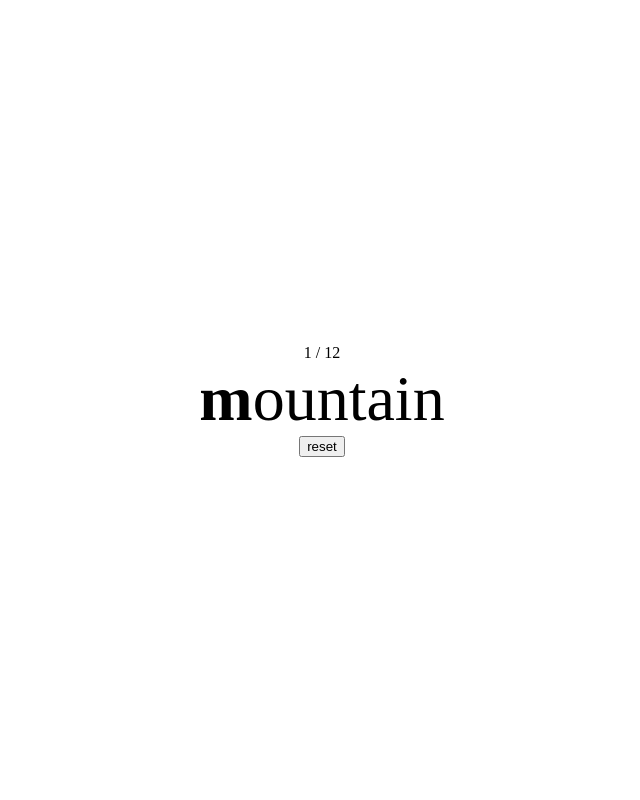
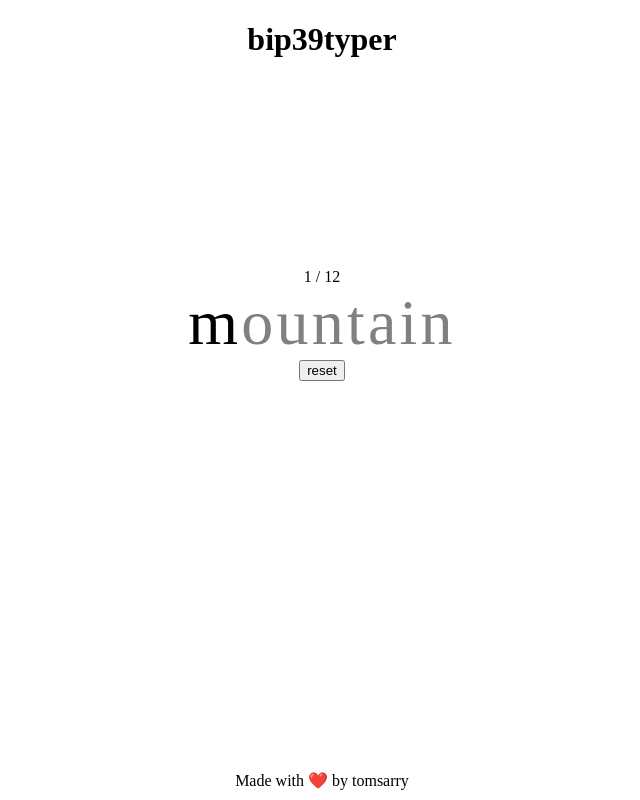
Before and after one commit to tomsarry/typer, a SvelteKit app: page / in a window 1280 px wide. Shown: the whole page, without its empty margins (318-958 px from the left). Built offline with nearby package versions, Linux system fonts and the light colour scheme.

Commit message:
refactor: fix double reset, add basic footer and header

```diff
--- a/src/routes/+layout.svelte
+++ b/src/routes/+layout.svelte
@@ -3,7 +3,13 @@
 </script>
 
 <div class="app">
+	<header>
+		<h1>bip39typer</h1>
+	</header>
+
 	<slot />
+
+	<footer>Made with ❤️ by tomsarry</footer>
 </div>
 
 <style>
@@ -11,7 +17,19 @@
 		min-height: 100vh;
 		display: flex;
 		flex-direction: column;
+		justify-content: space-between;
+		align-items: center;
+	}
+
+	header {
+		width: 100vw;
+		display: flex;
+		flex-direction: row;
 		justify-content: center;
 		align-items: center;
 	}
+
+	footer {
+		margin: 10px;
+	}
 </style>
--- a/src/routes/+page.svelte
+++ b/src/routes/+page.svelte
@@ -5,18 +5,19 @@
 	let userWordInput = '';
 	$: inputSize = userWordInput.length;
 	$: word = data.words[wordIndex];
+
+	$: if (data) {
+		userWordInput = '';
+		won = false;
+		wordIndex = 0;
+	}
+
 	let wordIndex = 0;
 	let won = false;
 
 	let start = undefined;
 	let end = undefined;
 	let time = undefined;
-
-	function handle_click() {
-		userWordInput = '';
-		won = false;
-		wordIndex = 0;
-	}
 
 	function eraseLast() {
 		userWordInput = userWordInput.slice(0, -1);
@@ -37,7 +38,7 @@
 		}
 
 		if (wordIndex == data.words.length) {
-			stopTimer()
+			stopTimer();
 			won = true;
 			resetTimer();
 		}
@@ -84,6 +85,7 @@
 
 <svelte:window on:keydown={keydown} />
 
+<div class="typer">
 	{#if won}
 		<p>won in {time}ms</p>
 	{:else}
@@ -91,11 +93,11 @@
 		<div class="word">
 			{#each word as letter, i}
 				{#if userWordInput.length == i}
-				<span class="bold">{letter}</span>
+					<span class="letter bold">{letter}</span>
 				{:else if userWordInput.charAt(i) != word.charAt(i) && inputSize > i}
-				<span class="invalid">{letter}</span>
+					<span class="letter invalid">{letter}</span>
 				{:else}
-				{letter}
+					<span class="letter">{letter}</span>
 				{/if}
 			{/each}
 		</div>
@@ -103,16 +105,31 @@
 
 	<form method="POST" action="?/reset" use:enhance>
 		<input type="hidden" name="reset" />
-	<button on:click={handle_click} data-key="reset" formaction="?/reset">reset</button>
+		<button data-key="reset" formaction="?/reset">reset</button>
 	</form>
+</div>
 
 <style>
+	.typer {
+		display: flex;
+		flex-direction: column;
+		justify-content: center;
+		align-items: center;
+		margin-bottom: 15%;
+	}
+
 	.word {
 		font-size: 4em;
+		letter-spacing: 0.05em;
+	}
+
+	.letter {
+		display: inline-block;
+		color: grey;
 	}
 
 	.bold {
-		font-weight: bold;
+		color: black;
 	}
 
 	.invalid {
```
Also changed, not shown: src/lib/images/github.svg (added). Lines whose indentation alone changed are shown as unchanged.
